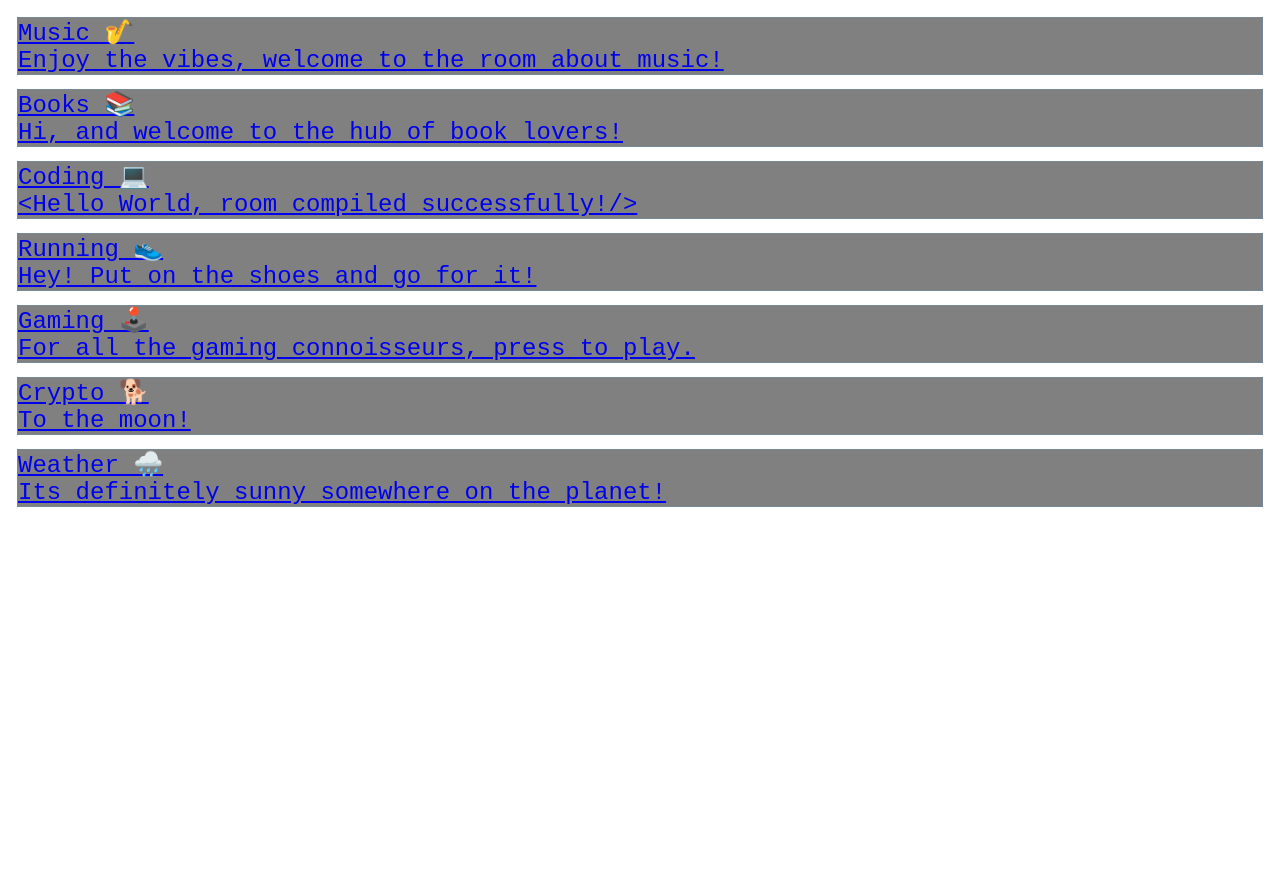
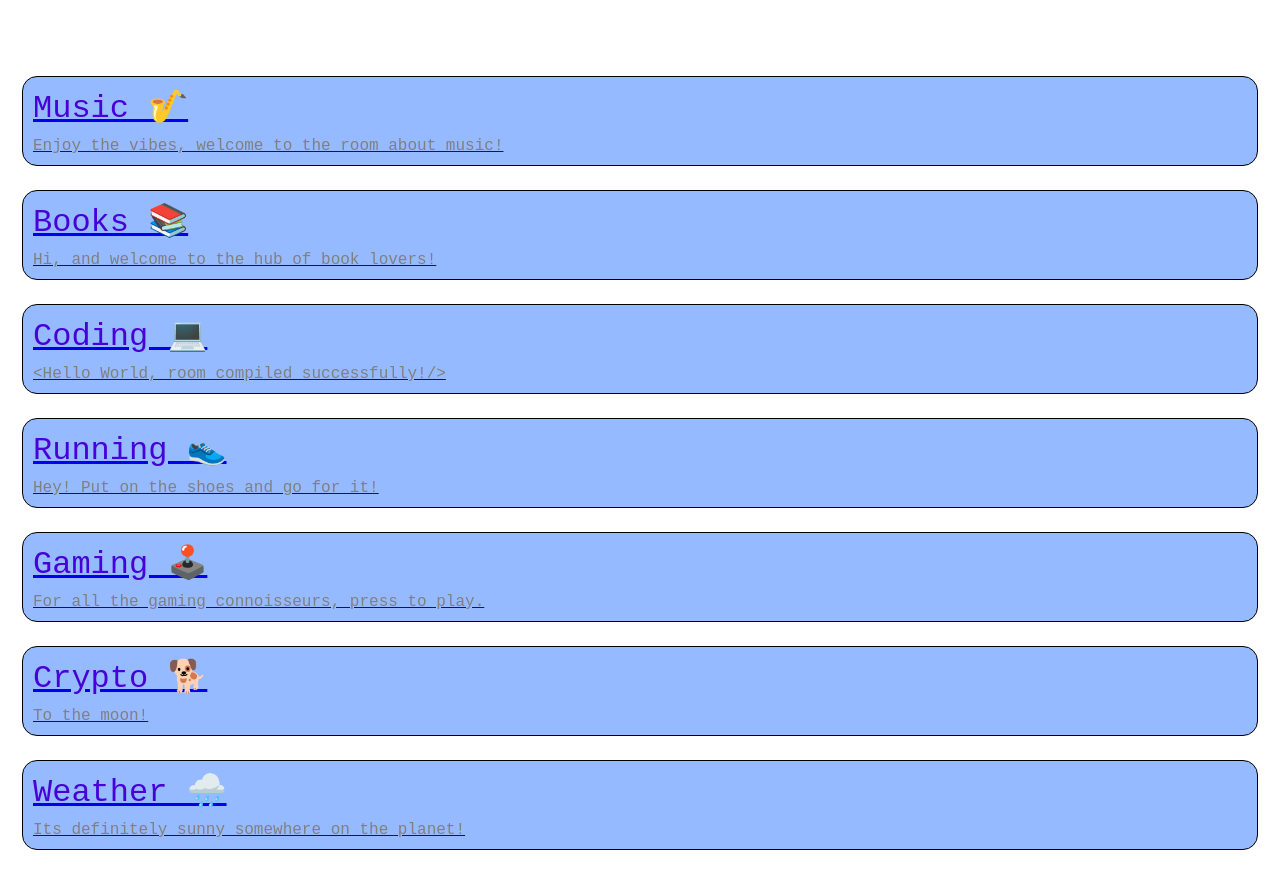
Before and after one commit to frustrabe/chatrooms-app-v1.0, a React (Create React App) app: page /chatrooms in a window 1280 px wide. Before the commit the page ends 800 px from the top, so only its background shows below. Built offline with nearby package versions, Linux system fonts and the light colour scheme.

Commit message:
more styling, chatrooms style started

```diff
--- a/src/App.css
+++ b/src/App.css
@@ -44,6 +44,10 @@
   justify-content: center;
   align-items: center;
   width: 100%;
+  box-sizing: border-box;
+  margin-top: 30%;
+  margin-bottom: 10%;
+
 }
 
 /* The App.js component style*/
@@ -73,15 +77,38 @@
   flex-direction: column;
   font-family: 'Roboto Mono', monospace;
   margin: 10px;
-  font-size: 1.5em;
+  margin-top: 5%;
 }
 
-/* The chatrooms style*/
+/* The chatrooms page style*/
 
 .ChatroomListItem {
-  border: 1px solid lightslategray;
-  margin: 7px;
-  background: gray;
+  border: 1px solid black;
+  border-radius: 15px;
+  margin: 12px;
+  background: #96BAFF;
+}
+
+
+/*Style of chatroom name description*/
+
+.chatroom-name-text {
+  border-radius: 10px;
+  font-family: 'Roboto Mono', monospace;
+  color: #4700D8;
+  margin: 10px;
+  margin-left: 10px;
+  background: #96BAFF;
+  font-size: 2em;
+}
+
+/*Style of chatroom description*/
+
+.description-text {
+  font-family: 'Roboto Mono', monospace;
+  color: gray;
+  margin: 10px;
+  font-size: 1em;
 }
 
 /* The individual chatroom style*/
@@ -90,7 +117,7 @@
   display: flex;
   flex-direction: column;
   font-family: 'Roboto Mono', monospace;
-  margin: 5px;
+  margin: 15px;
   font-size: 15px;
   /* border: 2px solid green;*/
   background-color: #96BAFF;
@@ -101,20 +128,15 @@
 h2 {
   display: flex;
   justify-content: center;
-  box-sizing: border-box;
   color: #4700D8;
   /*border: 2px solid lightslategray;*/
   padding: 5px;
-  border-radius: 8px;
+  margin-bottom: 10%;
 }
-
-/*.messages-window {
-  display: flex;
-}*/
 
 /*Style of recieved messages container*/
 
-.recieved-message {
+.received-message {
   display: flex;
   flex-grow: 1;
   justify-content: flex-start;
@@ -128,18 +150,17 @@ h2 {
 
 /*Style of avatar of recieved message*/
 
-.recieved-messages>div:first-child>img.userAvatar {
-  display: flex;
+.received-messages>div:first-child>img.userAvatar {
   float: left;
   width: 30px;
   height: 30px;
   border-radius: 50%;
-  margin: 2px 2px;
+  margin: 5px 5px;
 }
 
 /*Style of recieved messages text box*/
 
-.recieved-message-text {
+.received-message-text {
   text-align: left;
   padding: 15px;
   min-height: 20px;
@@ -169,7 +190,7 @@ h2 {
   width: 30px;
   height: 30px;
   border-radius: 50%;
-  margin: 2px 2px;
+  margin: 5px 5px;
 }
 
 /*Style of sent messages text box*/
@@ -215,10 +236,6 @@ h2 {
   margin-right: 5px;
 }
 
-.Send::hover {
-  opacity: 0.7;
-}
-
 .Input {
   float: left;
   border: none;
--- a/src/App.js
+++ b/src/App.js
@@ -6,7 +6,8 @@ function App() {
     <Scroll>
       <div className='flexbox-container'>
         <div className="App">
-          Welcome to the chat app. If you are logged in, you can go to /chatrooms, else go and /login.
+          Welcome to the chat app.
+          If you are logged in, you can go to /chatrooms, else go and /login.
         </div>
       </div>
     </Scroll>
--- a/src/components/BubbleRecieved.js
+++ b/src/components/BubbleReceived.js
@@ -1,8 +1,8 @@
-export default function BubbleRecieved() {
+export default function BubbleReceived() {
     return (
-        <div className="BubbleRecieved">
-            <div className="recieved-message">
-                <div className="recieved-message-text">
+        <div className="BubbleReceived">
+            <div className="received-message">
+                <div className="received-message-text">
                     Hey what did you think about the new Red Hot Chili Peppers album?
                     I am not sure what to think about it, probably need more time to grow on me.
                 </div>
--- a/src/components/Chatroom.js
+++ b/src/components/Chatroom.js
@@ -1,4 +1,4 @@
-import MessagesRecieved from "./MessagesRecieved";
+import MessagesReceived from "./MessagesReceived";
 import Toolbox from "./Toolbox";
 import { useParams } from "react-router-dom";
 import { getChatrooms } from "../data/chatrooms";
@@ -25,8 +25,8 @@ export default function Chatroom({ id }) {
         <div className="Chatroom">
             <h2> {name} </h2>
             <div className="messages-window">
-                <div className="recieved-messages">
-                    <MessagesRecieved />
+                <div className="received-messages">
+                    <MessagesReceived />
                 </div>
                 <div className="sent-messages">
                     <MessagesSent />
--- a/src/components/ChatroomListItem.js
+++ b/src/components/ChatroomListItem.js
@@ -4,8 +4,8 @@ export default function ChatroomListItem({ id, name, description }) {
     return (
         <Link key={id} to={`/chatrooms/${id}`}>
             <div className="ChatroomListItem">
-                <div>{name}</div>
-                <div>{description}</div>
+                <div className="chatroom-name-text">{name}</div>
+                <div className="description-text">{description}</div>
             </div>
         </Link>
     );
--- /dev/null
+++ b/src/components/MessagesReceived.js
@@ -0,0 +1,10 @@
+import BubbleReceived from "./BubbleReceived";
+import UserAvatar from "./UserAvatar";
+
+export default function MessagesReceived() {
+    return (
+        <div className="MessagesReceived">
+            <UserAvatar /> <BubbleReceived />
+        </div>
+    );
+}
--- a/src/components/MessagesRecieved.js
+++ /dev/null
@@ -1,11 +0,0 @@
-import BubbleRecieved from "./BubbleRecieved";
-import UserAvatar from "./UserAvatar";
-
-export default function MessagesRecieved() {
-    return (
-        <div className="MessagesRecieved">
-            <UserAvatar />
-            <BubbleRecieved />
-        </div>
-    );
-}
--- a/src/components/MessagesSent.js
+++ b/src/components/MessagesSent.js
@@ -4,8 +4,7 @@ import MeAvatar from "./MeAvatar";
 export default function MessagesSent() {
     return (
         <div className="MessagesSent">
-            <MeAvatar />
-            <BubbleSent />
+            <MeAvatar /> <BubbleSent />
         </div>
     );
 }
```
